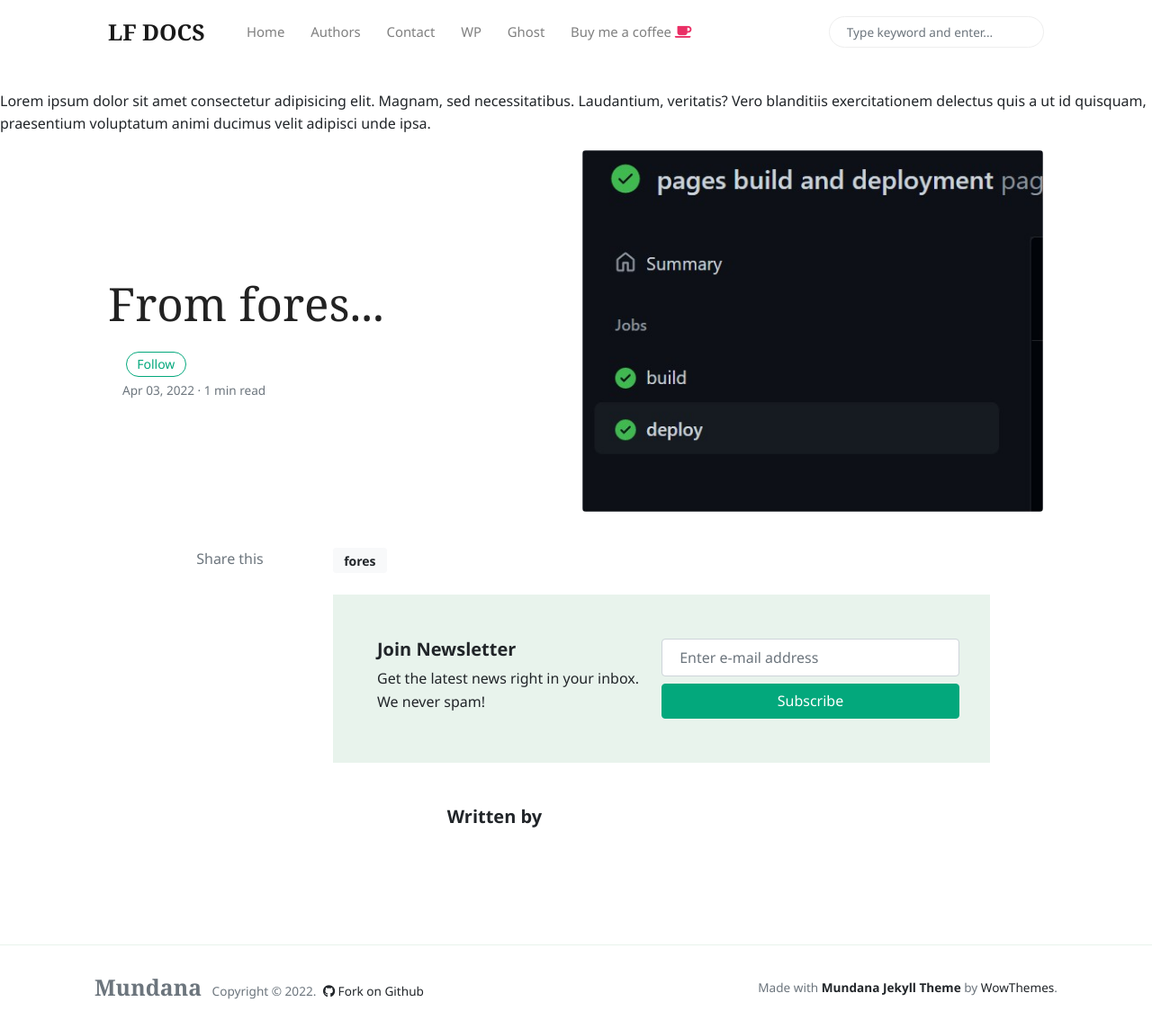
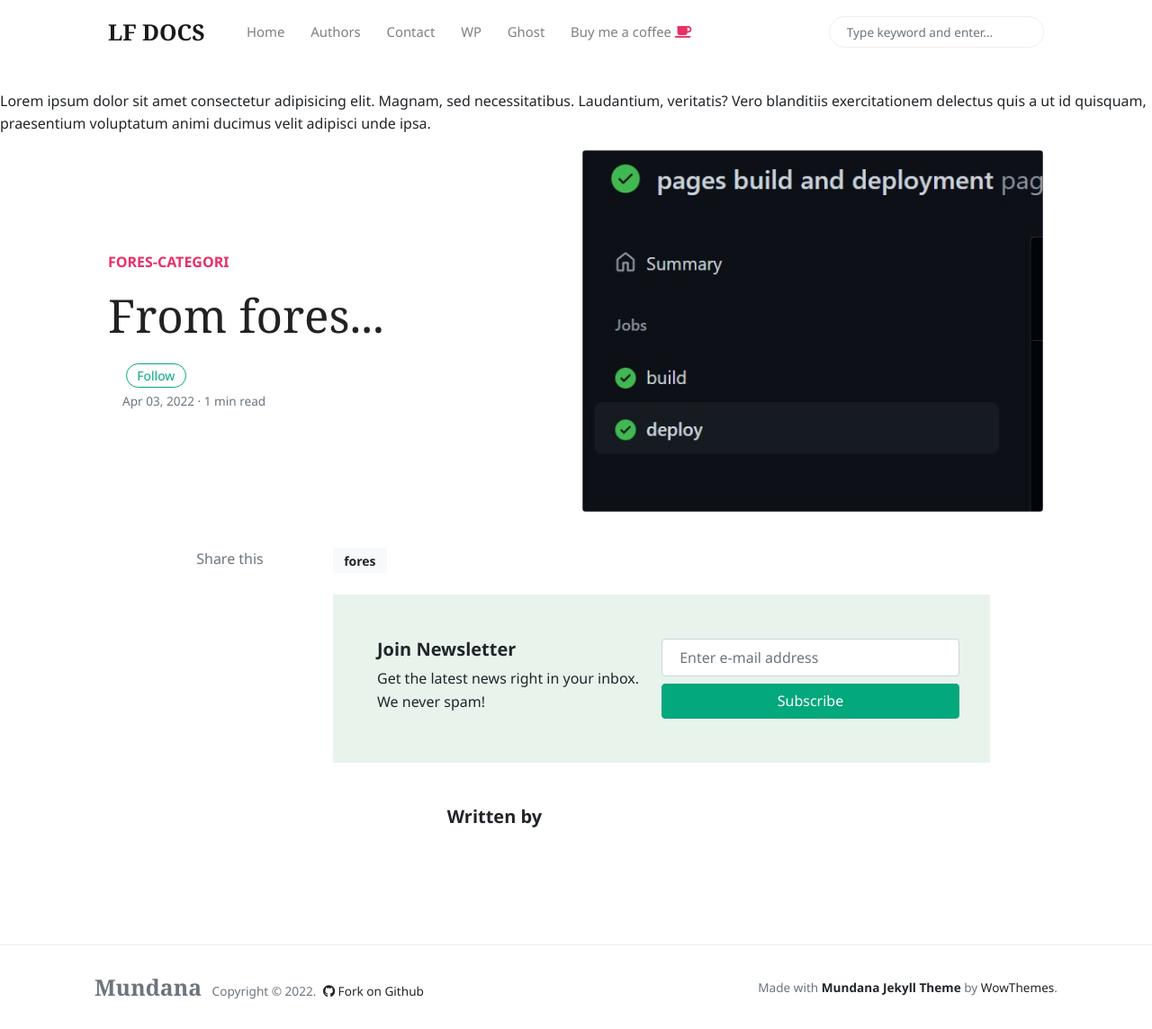
Before and after one commit to LFrakie/practice-jekyll-mundana, a Jekyll site: the page built from _posts/2022-04-03-from-fores....md, in a window 1280 px wide and 1144 px high. Shown: the whole window at 90% size. Built offline with Jekyll 4.4.1, drawn with Linux system fonts in a browser that asks for light colours; nearby versions of some CDN libraries; comment, search, counter and statistics services are not loaded.

Commit message:
Update from Forestry.io frank updated _posts/2022-04-03-from-fores....md

```diff
--- a/_posts/2022-04-03-from-fores....md
+++ b/_posts/2022-04-03-from-fores....md
@@ -2,7 +2,8 @@
 layout: post
 title: 'From fores... '
 author: Lfranz
-categories: []
+categories:
+- fores-categori
 image: "/uploads/pages-build-and-deployment-lfrakiejekyll-mundana-deploy-493e454-google-chrome.jpg"
 tags:
 - fores
```
